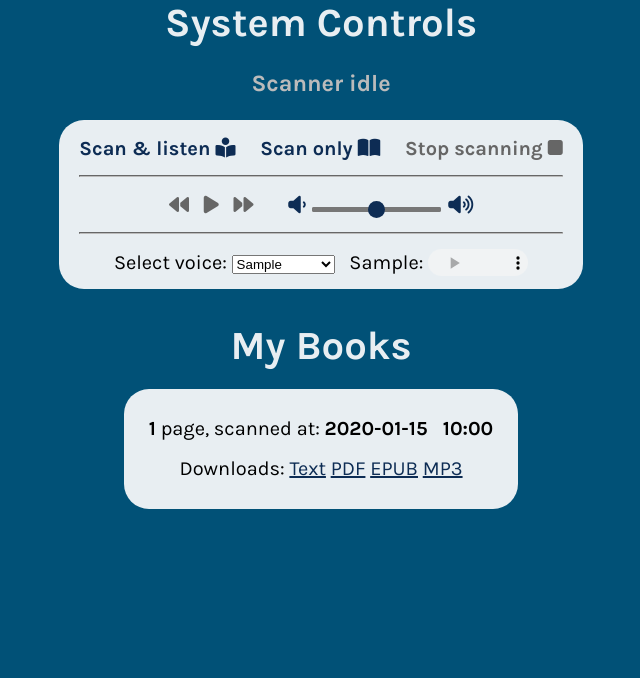
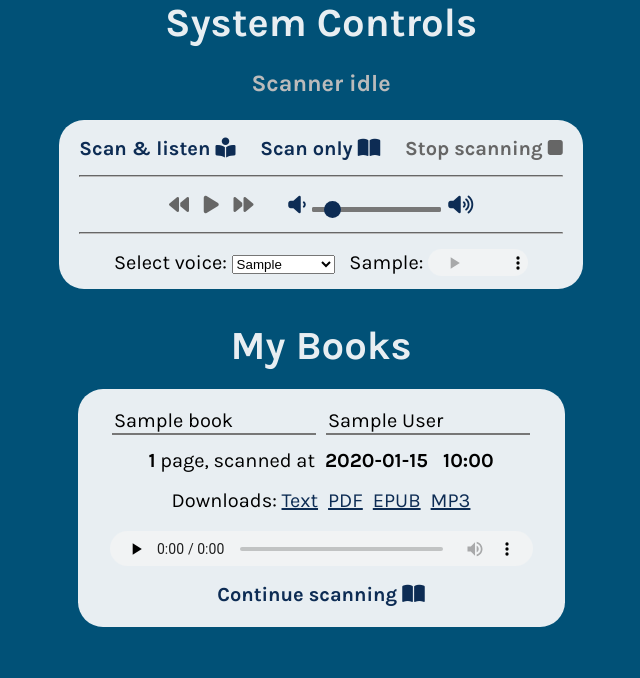
Before and after one commit to as-ed/VIRTUO, a Flask app: template src/templates/home.html in a window 1280 px wide. Shown: the part 160-838 px from the top of the page, without its empty margins (319-959 px from the left). Before the commit the page ends 669 px from the top, so only its background shows below. Run offline with Flask 2, Linux system fonts and the light colour scheme; the template is opened without the code that fills it: most values are stand-ins (such as "Sample title", 1, 10 or a date in 2020); parts of the project's set-up code (start-up, migrations or seed data) failed here and were passed over.

Commit message:
book scanning logic

```diff
--- a/src/server.py
+++ b/src/server.py
@@ -22,37 +22,17 @@ def favicon() -> Response:
 @server.get("/")
 def home() -> str:
 	voices = cont.get_voices()
-	current_voice = cont.voice
-	voices.remove(current_voice)
+	voices.remove(cont.voice)
 
-	# load metadata of all books
-	books = []
-	for book_dir in os.scandir(CFG["book_location"]):
-		if not book_dir.is_dir():
-			continue
-
-		book = {"id": book_dir.name}
-
-		with open(os.path.join(book_dir.path, "metadata.json")) as f:
-			try:
-				metadata = json.load(f)
-			except JSONDecodeError:
-				continue
-
-			book["title"] = metadata["title"] if "title" in metadata else ""
-			book["author"] = metadata["author"] if "author" in metadata else ""
-			book["time"] = datetime.fromtimestamp(metadata["scan_time"])
-			book["pages"] = metadata["pages"]
-
-		books.append(book)
+	books = cont.books()
 
 	books.sort(key=lambda b: b["time"], reverse=True)
 
-	return render_template("home.html", books=books, voices=voices, current_voice=current_voice, scanning=cont.scanning, listening=cont.listening, paused=cont.paused)
+	return render_template("home.html", books=books, voices=voices, current_voice=cont.voice, scanning=cont.scanning, listening=cont.listening, paused=cont.paused, volume=cont.volume)
 
 
 @server.get("/books/<book>/book.txt")
-def download_txt(book) -> Union[str, Response]:
+def download_txt(book: str) -> Union[str, Response]:
 	if not os.path.isfile(_get_path(book, "book.txt")):
 		return render_template("redirect.html")
 	else:
@@ -60,31 +40,36 @@ def download_txt(book) -> Union[str, Response]:
 
 
 @server.get("/books/<book>/book.pdf")
-def download_pdf(book) -> Response:
+def download_pdf(book: str) -> Response:
 	conv.create_pdf(_get_path(book))
 	return send_from_directory(_get_path(book), "book.pdf")
 
 
 @server.route("/books/<book>/book.epub")
-def download_epub(book) -> Response:
+def download_epub(book: str) -> Response:
 	conv.create_epub(_get_path(book))
 	return send_from_directory(_get_path(book), "book.epub")
 
 
 @server.route("/books/<book>/book.mp3")
-def download_mp3(book) -> Response:
+def download_mp3(book: str) -> Response:
 	conv.create_mp3(_get_path(book))
 	return send_from_directory(_get_path(book), "book.mp3")
 
 
 @server.post("/books/<book>/title")
-def set_title(book) -> Tuple[str, int]:
+def set_title(book: str) -> Tuple[str, int]:
 	return ("", 200) if cont.set_book_attribute(book, "title", request.args["title"]) else ("", 400)
 
 
 @server.post("/books/<book>/author")
-def set_author(book) -> Tuple[str, int]:
+def set_author(book: str) -> Tuple[str, int]:
 	return ("", 204) if cont.set_book_attribute(book, "author", request.args["author"]) else ("", 400)
+
+
+@server.get("/books/<book>/lastPage")
+def get_last_page(book: str) -> Tuple[str, int]:
+	return cont.last_page(book), 200
 
 
 @server.post("/system/scan/start")
@@ -96,23 +81,19 @@ def start_scan() -> Tuple[str, int]:
 @server.post("/system/scan/stop")
 def stop_scan() -> Tuple[str, int]:
 	cont.stop_scan()
-	return "", 204
+	return ({"id": book[0], "pages": book[1]}, 200) if (book := cont.stop_scan()) is not None else ("", 400)
 
 
-@server.route("/system/setVolume/<value>", methods=["GET", "POST"])
-def set_volume(value: str) -> Union[str, Response]:
-	if request.method == "POST":
-		return str(cont.set_volume(int(value) / 100))
-	else:
-		return redirect("/", 307)
+@server.post("/system/setVolume/<value>")
+def set_volume(value: str) -> Tuple[str, int]:
+	cont.volume = int(value) / 100
+	return str(cont.volume * 100), 200
 
 
-@server.route("/system/setVoice/<value>", methods=["GET", "POST"])
-def set_voice(value: str) -> Union[str, Response]:
-	if request.method == "POST":
-		return str(cont.set_voice(value))
-	else:
-		return redirect("/", 307)
+@server.post("/system/setVoice/<value>")
+def set_voice(value: str) -> Tuple[str, int]:
+	cont.voice = value
+	return "", 204
 
 
 @server.get("/system/voiceSample/<value>")
@@ -120,30 +101,21 @@ def get_voice_sample(value: str) -> Response:
 	return send_from_directory(os.path.join(server.root_path, "static"), value + ".mp3")
 
 
-@server.route("/system/togglePause", methods=["GET", "POST"])
-def toggle_pause() -> Union[str, Response]:
-	if request.method == "POST":
-		return str(cont.toggle_pause())
-	else:
-		return redirect("/", 307)
+@server.post("/system/togglePause")
+def toggle_pause() -> Tuple[str, int]:
+	return str(cont.toggle_pause()), 200
 
 
 @server.route("/system/fastForward", methods=["GET", "POST"])
-def fast_forward() -> Union[str, Response]:
-	if request.method == "POST":
-		cont.fast_forward()
-		return ""
-	else:
-		return redirect("/", 307)
+def fast_forward() -> Tuple[str, int]:
+	cont.fast_forward()
+	return "", 204
 
 
-@server.route("/system/rewind", methods=["GET", "POST"])
-def rewind() -> Union[str, Response]:
-	if request.method == "POST":
-		cont.rewind()
-		return ""
-	else:
-		return redirect("/", 307)
+@server.post("/system/rewind")
+def rewind() -> Tuple[str, int]:
+	cont.rewind()
+	return "", 204
 
 
 @server.get("/fonts/<file>")
--- a/src/static/script.js
+++ b/src/static/script.js
@@ -5,8 +5,6 @@ function scan(listen = false, book = null) {
 				if (listen) {
 					document.getElementById("scan-listen").classList.add("inactive")
 					document.getElementById("scan-only").classList.remove("inactive")
-					for (let elem of document.getElementById("playback-controls").children)
-						elem.classList.remove("inactive")
 				} else {
 					document.getElementById("scan-listen").classList.remove("inactive")
 					document.getElementById("scan-only").classList.add("inactive")
@@ -28,24 +26,28 @@ function scan(listen = false, book = null) {
 				return Promise.reject()
 			}
 		})
-		.then((book) => {
-			if (book == null) {
-				document.getElementById("books").prepend(`
-					<tr id="{book.id}">
-						<td><input type="text" class="metadata" id="title_{book.id}" value="" placeholder="Enter title" oninput="setTitle('{book.id}', this, false)"></td>
-						<td><input type="text" class="metadata" id="author_{book.id}" value="" placeholder="Enter author" oninput="setAuthor('{book.id}', this, false)"></td>
-						<td>0</td>
-						<td>{book.time}</td>
-						<td><a href="books/{book.id}/book.txt" target="_blank" download>Text</a></td>
-						<td><a href="books/{book.id}/book.pdf" target="_blank">PDF</a></td>
-						<td><a href="books/{book.id}/book.epub" target="_blank">EPUB</a></td>
-						<td><a href="books/{book.id}/book.mp3" target="_blank" download>MP3</a></td>
-						<td><audio class="book-playback" controls preload="none" src="books/{book.id}/book.mp3"></audio></td>
-						<td class="status_{book.id}"><span class="current-scan">Currently being scanned</span></td>
-					</tr>`)
+		.then((new_book) => {
+			if (document.getElementById(new_book.id) == null) {
+				const elem = document.createElement("tr")
+				elem.id = new_book.id
+				elem.classList.add("book")
+				elem.innerHTML = `
+					<tr id="${new_book.id}" class="book">
+						<td class="md-row sm-row"><input type="text" class="metadata" id="title_${new_book.id}" value="" placeholder="Enter title" oninput="setTitle('${new_book.id}', this)"></td>
+						<td class="md-row sm-row"><input type="text" class="metadata" id="author_${new_book.id}" value="" placeholder="Enter author" oninput="setAuthor('${new_book.id}', this)"></td>
+						<td id="pages_${new_book.id}" class="md-row sm-row"><span class="mobile-bold">0</span><span class="mobile-only"> pages, scanned at </span></td>
+						<td class="md-row sm-row"><span class="mobile-bold">${new_book.time}</span></td>
+						<td class="md-row"><span class="mobile-only">Downloads: </span><a href="books/${new_book.id}/book.txt" target="_blank" download>Text</a></td>
+						<td class="md-row"><a href="books/${new_book.id}/book.pdf" target="_blank">PDF</a></td>
+						<td class="md-row"><a href="books/${new_book.id}/book.epub" target="_blank">EPUB</a></td>
+						<td class="md-row"><a href="books/${new_book.id}/book.mp3" target="_blank" download>MP3</a></td>
+						<td><audio class="book-playback" controls preload="none" src="books/${new_book.id}/book.mp3"></audio></td>
+						<td id="status_${new_book.id}"><span class="current-scan">Currently being scanned</span></td>
+					</tr>`
+
+				document.getElementById("books").prepend(elem)
 			} else {
-				for (let elem of document.getElementsByClassName("status_" + book.id))
-					elem.innerHTML = '<span class="current-scan">Currently being scanned</span>'
+				document.getElementById("status_" + new_book.id).innerHTML = '<span class="current-scan">Currently being scanned</span>'
 			}
 		})
 		.catch(() => alert("An error has occurred. Could not start scanning."))
@@ -53,17 +55,53 @@ function scan(listen = false, book = null) {
 
 function stopScan() {
 	fetch("system/scan/stop", {method: "POST"})
+		.then((response) => {
+			if (response.ok) {
+				document.getElementById("scan-listen").classList.remove("inactive")
+				document.getElementById("scan-only").classList.remove("inactive")
+				for (let elem of document.getElementById("playback-controls").children)
+					elem.classList.add("inactive")
+
+				document.getElementById("stop-scan").classList.add("inactive")
+				for (let elem of document.getElementsByClassName("continue-scan"))
+					elem.classList.remove("inactive")
+
+				const status = document.getElementById("scan-status")
+				status.classList.add("status-idle")
+				status.classList.remove("status-active")
+				status.innerText = "Scanner idle"
+
+				return response.json()
+			} else {
+				return Promise.reject()
+			}
+		})
+		.then((book) => {
+			document.getElementById("pages_" + book.id).innerHTML = `<span class="mobile-bold">${book.pages}</span><span class="mobile-only"> page${(book.pages == 1) ? "" : "s"}, scanned at </span>`
+			document.getElementById("status_" + book.id).innerHTML = `<a class="continue-scan bold" onClick="scan(false, ${book.id})">Continue scanning <i class="fa-solid fa-book-open"></i></a>`
+		})
+		.catch(() => alert("An error has occurred. Scan could not be stopped."))
 }
 
-function setVolume(){
-	fetch("/system/setVolume/" + document.getElementById("volume").value, {method: "POST"})
+function setVolume(volume) {
+	fetch("/system/setVolume/" + volume, {method: "POST"})
+		.then((response) => response.text())
+		.then((text) => document.getElementById("volume").value = text)
 }
 
-function togglePause(){
+function volumeDown() {
+	setVolume(Number(document.getElementById("volume").value) - 10)
+}
+
+function volumeUp() {
+	setVolume(Number(document.getElementById("volume").value) + 10)
+}
+
+function togglePause() {
 	fetch("/system/togglePause", {method: "POST"})
 		.then((response) => response.text())
 		.then((text) => {
-			document.getElementById("playpause").innerHTML = (text === "False") ? '<i class="fa-solid fa-play"  style="color: #DB504A"></i>' : '<i class="fa-solid fa-pause"  style="color: #DB504A"></i>'
+			document.getElementById("playpause").innerHTML = `<i class="fa-solid ${(text === "False") ? "fa-play" : "fa-pause"}"></i>`
 		})
 }
 
--- a/src/static/style.css
+++ b/src/static/style.css
@@ -67,7 +67,7 @@ thead {
 	font-weight: bold;
 }
 
-input.metadata {
+.metadata {
 	background: none;
 	border-top: none;
 	border-left: none;
@@ -215,6 +215,10 @@ input[type="range"]:hover::-webkit-slider-thumb {
 	font-weight: bold;
 }
 
+.mobile-only {
+	display: none;
+}
+
 @media only screen and (max-width: 1460px) {
 	hr.vr {
 		display: block;
@@ -226,19 +230,35 @@ input[type="range"]:hover::-webkit-slider-thumb {
 	}
 
 	table {
+		display: block;
+		background: none;
+		padding: 0;
+	}
+
+	#books {
+		display: block;
+	}
+
+	#books-head {
 		display: none;
 	}
 
-	.mobile-book {
+	.book {
 		display: table;
 		margin: 5px auto 5px auto;
 		padding: 15px 25px 15px 25px;
 		border-radius: 25px;
 		background: #E8EEF2;
 		line-height: 30px;
+		width: 437px;
+	}
+
+	.book > td {
+		display: block;
 	}
 
 	.md-row {
+		display: inline-block !important;
 		margin-bottom: 10px;
 	}
 
@@ -248,7 +268,15 @@ input[type="range"]:hover::-webkit-slider-thumb {
 
 	audio.book-playback {
 		width: 100%;
-		margin-bottom: 5px;
+		margin: 5px 0 5px 0;
+	}
+
+	.mobile-bold {
+		font-weight: bold;
+	}
+
+	.mobile-only {
+		display: revert;
 	}
 }
 
@@ -290,12 +318,23 @@ input[type="range"]:hover::-webkit-slider-thumb {
 		display: block;
 		margin: 0 0 10px 0;
 	}
-}
 
-@media only screen and (max-width: 480px) {
-	.mobile-book {
+	.book {
 		margin: 5px;
-		padding: 15px;
+		width: revert;
+	}
+
+	.md-row {
+		padding: 0;
+	}
+
+	.sm-row {
+		display: block;
+		width: 100%;
+	}
+
+	.metadata {
+		width: 100%;
 	}
 }
 
--- a/src/templates/home.html
+++ b/src/templates/home.html
@@ -32,9 +32,9 @@
 				<a class="playback-control {% if not listening %}inactive{% endif %}" onclick="togglePause()" id="playpause"><i class="fa-solid {% if paused or not listening %}fa-play{% else %}fa-pause{% endif %}"></i></a>
 				<a class="{% if not listening %}inactive{% endif %}" onclick="fastForward()"><i class="fa-solid fa-forward"></i></a>
 			</div>
-			<a class="volume-down"><i class="fa-solid fa-volume-low"></i></a>
-			<input type="range" min="0" max="100" value="50" id="volume" onchange="setVolume()">
-			<a><i class="fa-solid fa-volume-up"></i></a>
+			<a class="volume-down" onclick="volumeDown()"><i class="fa-solid fa-volume-low"></i></a>
+			<input type="range" min="0" max="100" value="{{volume * 100}}" id="volume" onchange="setVolume(this.value)">
+			<a><i class="fa-solid fa-volume-up" onclick="volumeUp()"></i></a>
 
 			<hr class="vr">
 
@@ -54,7 +54,7 @@
 		{% if books|length > 0 %}
 		<h2 class="heading">My Books</h2>
 		<table>
-			<thead>
+			<thead id="books-head">
 				<tr>
 					<th>Title</th>
 					<th>Author</th>
@@ -66,17 +66,17 @@
 			</thead>
 			<tbody id="books">
 			{% for book in books %}
-				<tr id="{{book["id"]}}">
-					<td><input type="text" class="metadata title" id="title_{{book["id"]}}" value="{{book["title"]}}" placeholder="Enter title" oninput="setTitle('{{book["id"]}}', this)"></td>
-					<td><input type="text" class="metadata author" id="author_{{book["id"]}}" value="{{book["author"]}}" placeholder="Enter author" oninput="setAuthor('{{book["id"]}}', this)"></td>
-					<td>{{book["pages"]}}</td>
-					<td>{{book["time"].strftime("%Y-%m-%d\u00a0\u00a0\u00a0%H:%M")}}</td>
-					<td><a href="books/{{book["id"]}}/book.txt" target="_blank" download>Text</a></td>
-					<td><a href="books/{{book["id"]}}/book.pdf" target="_blank">PDF</a></td>
-					<td><a href="books/{{book["id"]}}/book.epub" target="_blank">EPUB</a></td>
-					<td><a href="books/{{book["id"]}}/book.mp3" target="_blank" download>MP3</a></td>
+				<tr id="{{book["id"]}}" class="book">
+					<td class="md-row sm-row"><input type="text" class="metadata" id="title_{{book["id"]}}" value="{{book["title"]}}" placeholder="Enter title" oninput="setTitle('{{book["id"]}}', this)"></td>
+					<td class="md-row sm-row"><input type="text" class="metadata" id="author_{{book["id"]}}" value="{{book["author"]}}" placeholder="Enter author" oninput="setAuthor('{{book["id"]}}', this)"></td>
+					<td id="pages_{{book["id"]}}" class="md-row sm-row"><span class="mobile-bold">{{book["pages"]}}</span><span class="mobile-only"> page{% if book["pages"] != 1 %}s{% endif %}, scanned at </span></td>
+					<td class="md-row sm-row"><span class="mobile-bold">{{book["time"].strftime("%Y-%m-%d\u00a0\u00a0\u00a0%H:%M")}}</span></td>
+					<td class="md-row"><span class="mobile-only">Downloads: </span><a href="books/{{book["id"]}}/book.txt" target="_blank" download>Text</a></td>
+					<td class="md-row"><a href="books/{{book["id"]}}/book.pdf" target="_blank">PDF</a></td>
+					<td class="md-row"><a href="books/{{book["id"]}}/book.epub" target="_blank">EPUB</a></td>
+					<td class="md-row"><a href="books/{{book["id"]}}/book.mp3" target="_blank" download>MP3</a></td>
 					<td><audio class="book-playback" controls preload="none" src="books/{{book["id"]}}/book.mp3"></audio></td>
-					<td class="status_{{book["id"]}}">
+					<td id="status_{{book["id"]}}">
 					{% if scanning == book["id"] %}
 						<span class="current-scan">Currently being scanned</span>
 					{% else %}
@@ -87,27 +87,6 @@
 			{% endfor %}
 			</tbody>
 		</table>
-
-		<div id="books_mobile">
-			{% for book in books %}
-			<div id="{{book["id"]}}_mobile" class="mobile-book">
-				<div id="{{book["id"]}}_mobile_title_author" class="md-row"></div>
-				<div class="md-row">
-					<span class="info">{{book["pages"]}}</span> page,
-					scanned at: <span class="info">{{book["time"].strftime("%Y-%m-%d\u00a0\u00a0\u00a0%H:%M")}}</span>
-				</div>
-				<div class="md-row">
-					Downloads:
-					<a href="books/{{book["id"]}}/book.txt" target="_blank" download>Text</a>
-					<a href="books/{{book["id"]}}/book.pdf" target="_blank">PDF</a>
-					<a href="books/{{book["id"]}}/book.epub" target="_blank">EPUB</a>
-					<a href="books/{{book["id"]}}/book.mp3" target="_blank" download>MP3</a>
-				</div>
-				<div id="{{book["id"]}}_mobile_audio"></div>
-				<div id="{{book["id"]}}_mobile_status"></div>
-			</div>
-			{% endfor %}
-		</div>
 		{% else %}
 		<h2 class="heading">Scanned books will appear here</h2>
 		{% endif %}
```
Also changed, not shown: src/controller.py (+160 -150 lines).
